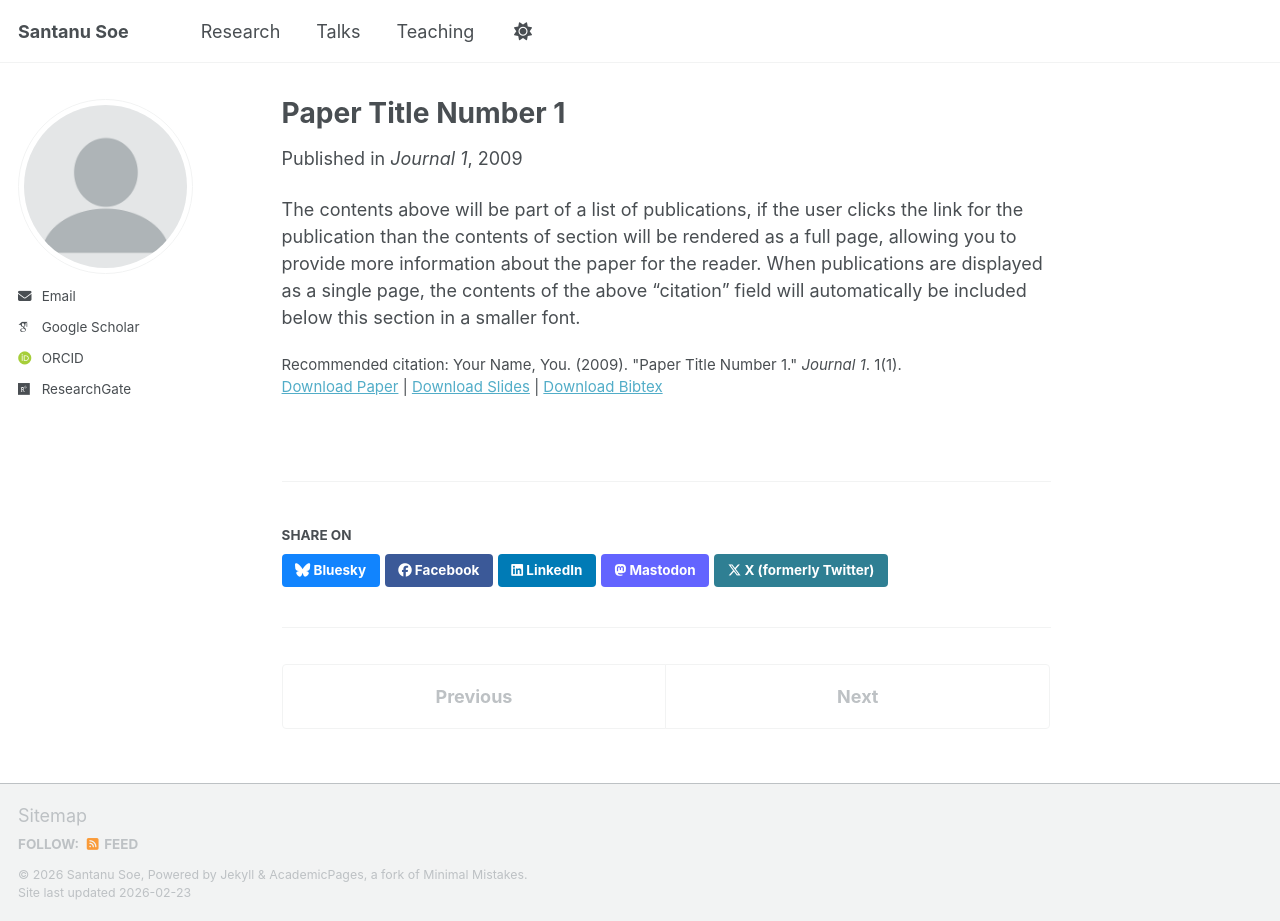
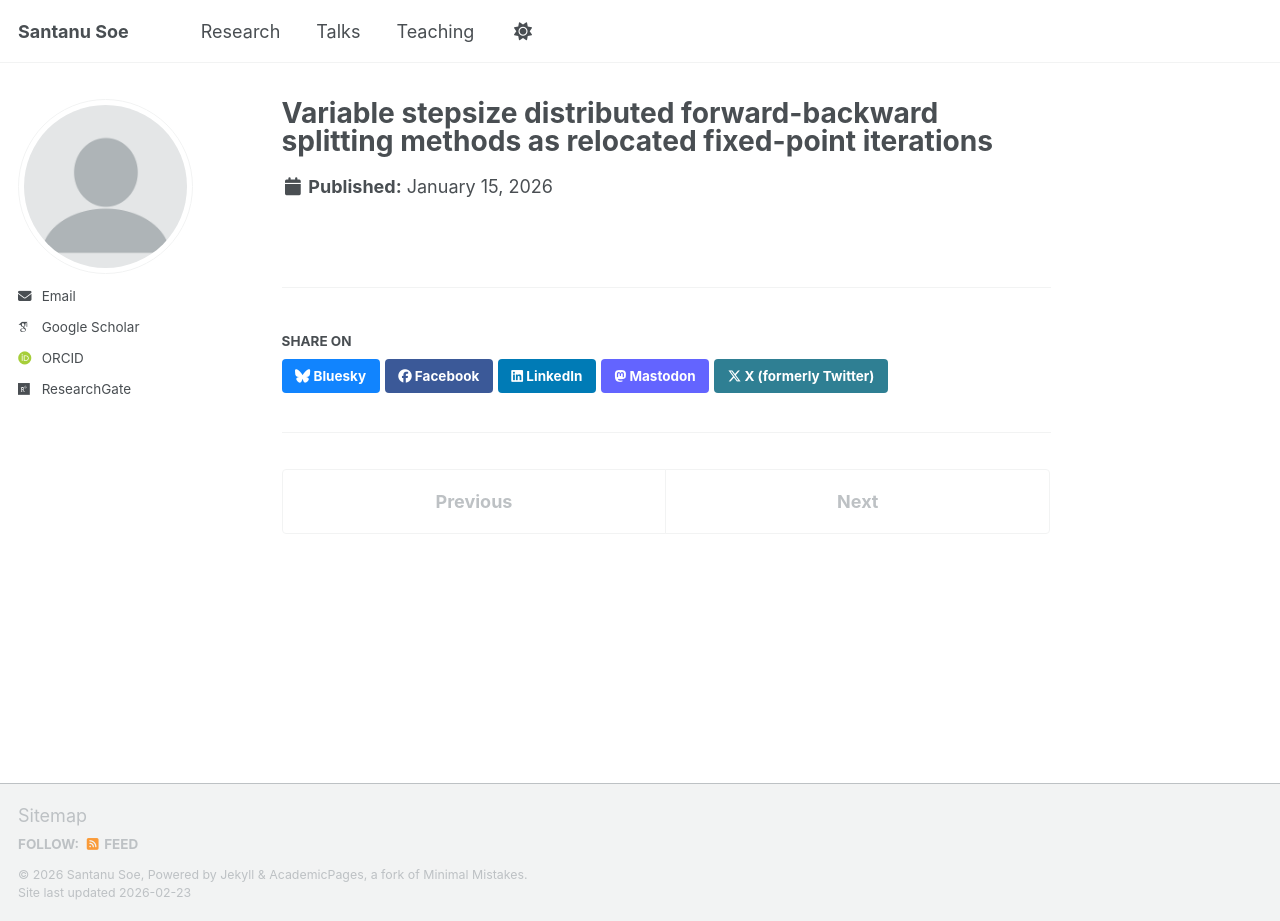
Before and after one commit to santanusoe/santanusoe.github.io, a Jekyll site: the page built from _publications/2009-10-01-paper-title-number-1.md, in a window 1280 px wide and 921 px high. Built offline with Jekyll 4.4.1, drawn with Linux system fonts in a browser that asks for light colours; some web fonts are replaced; a script bundle is joined from its source files by our own code; library files that are not in the unit come from our copies.

Commit message:
Update 2009-10-01-paper-title-number-1.md

```diff
--- a/_publications/2009-10-01-paper-title-number-1.md
+++ b/_publications/2009-10-01-paper-title-number-1.md
@@ -1,14 +1,11 @@
 ---
-title: "Paper Title Number 1"
+title: "Variable stepsize distributed forward-backward splitting methods as relocated fixed-point iterations"
 collection: publications
-category: manuscripts
-permalink: /publication/2009-10-01-paper-title-number-1
-excerpt: 'This paper is about the number 1. The number 2 is left for future work.'
-date: 2009-10-01
-venue: 'Journal 1'
-slidesurl: 'https://academicpages.github.io/files/slides1.pdf'
-paperurl: 'https://academicpages.github.io/files/paper1.pdf'
-bibtexurl: 'https://academicpages.github.io/files/bibtex1.bib'
-citation: 'Your Name, You. (2009). &quot;Paper Title Number 1.&quot; <i>Journal 1</i>. 1(1).'
+permalink: /publication/variable-stepsize-distributed-fb/
+date: 2026-01-15
+category: preprints
+
+with: "F. Atenas and M. N. Dao"
+arxiv_id: "2601.15531"
+paperurl: "https://arxiv.org/abs/2601.15531"
 ---
-The contents above will be part of a list of publications, if the user clicks the link for the publication than the contents of section will be rendered as a full page, allowing you to provide more information about the paper for the reader. When publications are displayed as a single page, the contents of the above "citation" field will automatically be included below this section in a smaller font.
```
